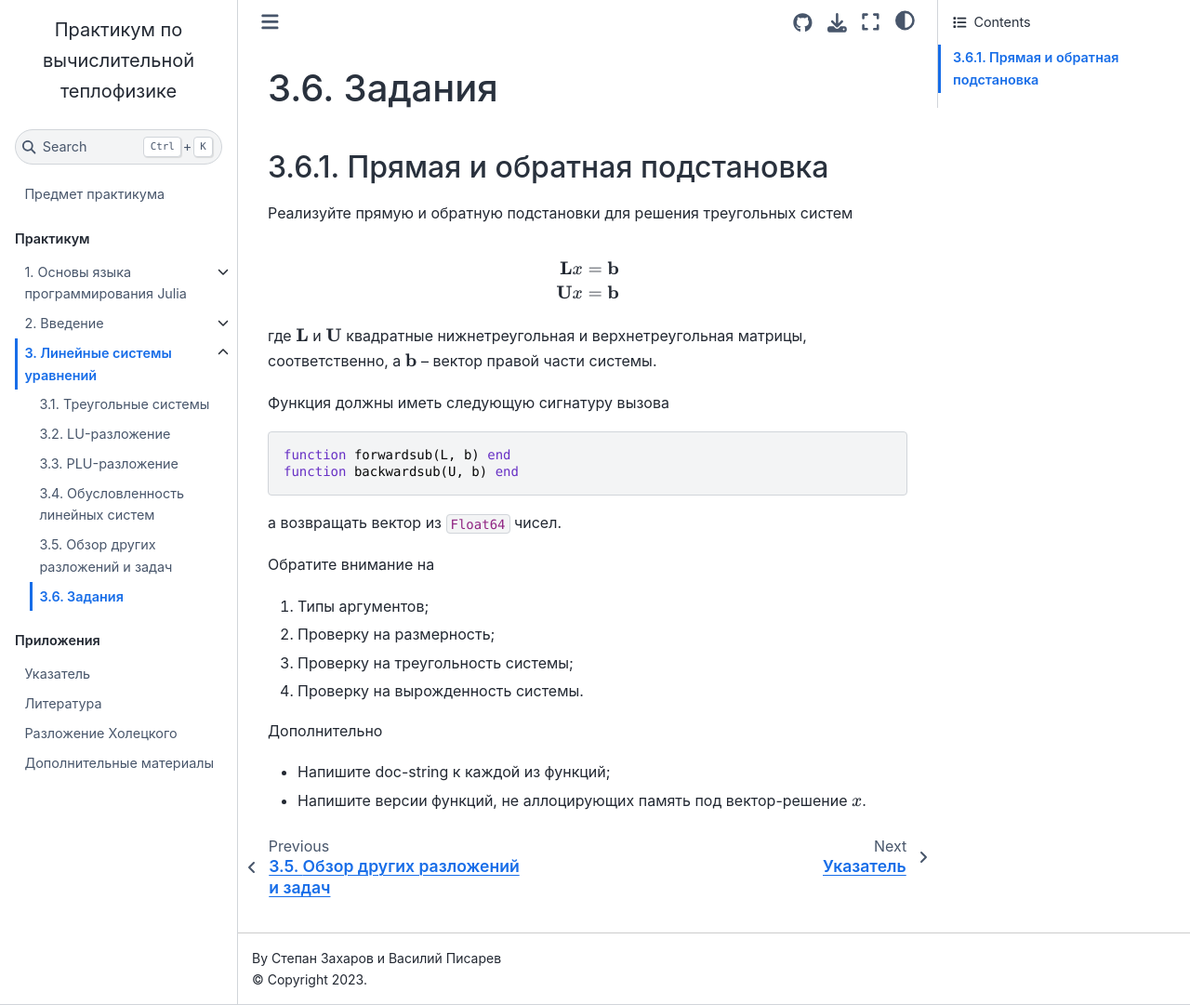
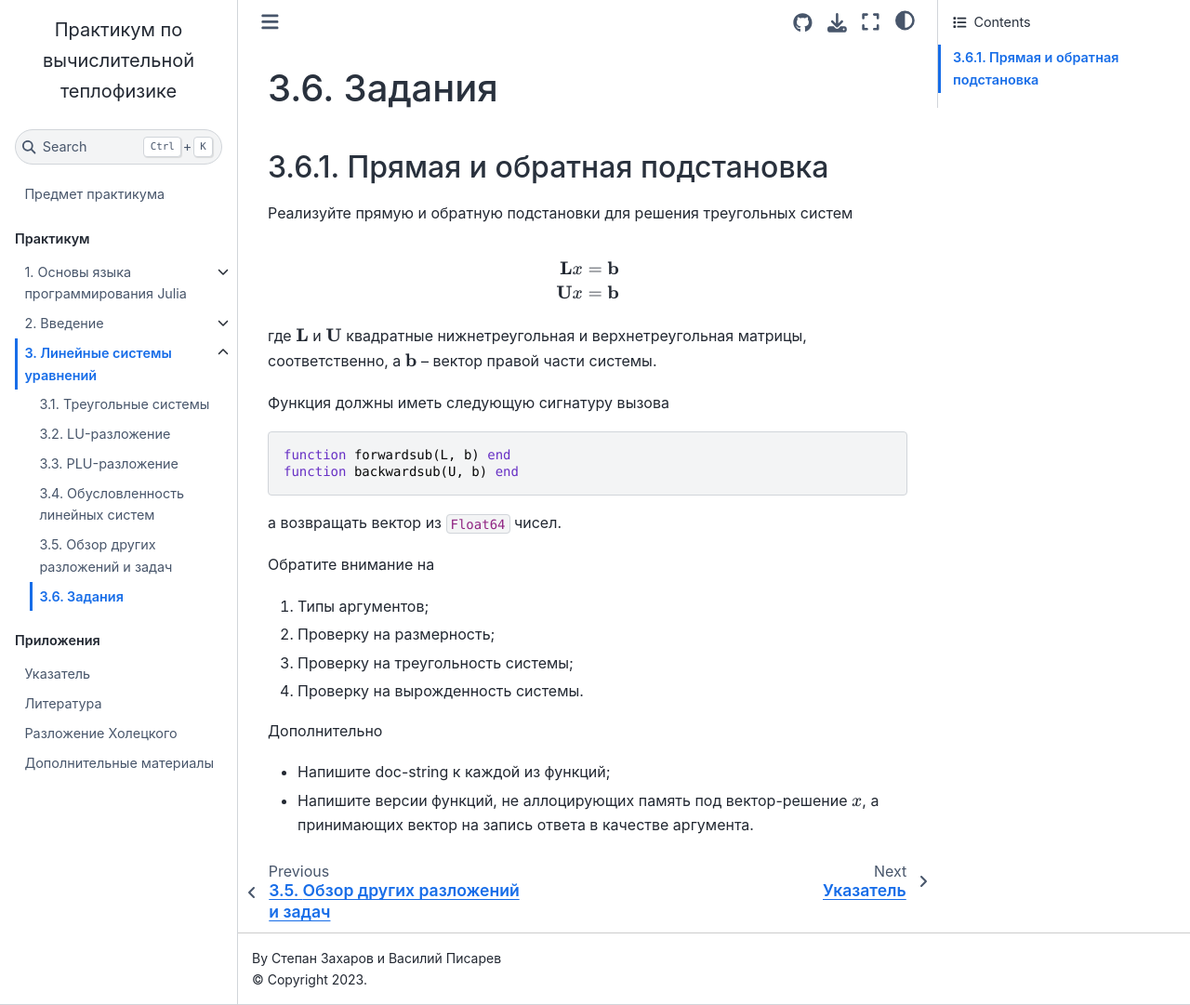
Before and after one commit to stepanzh/computational_thermodynamics, a Jupyter Book: the page built from book/syslinear/ex.md, in a window 1280 px wide and 1081 px high. Shown: the whole window at 93% size. Built offline with Jupyter Book 1.0.4 settings and Sphinx 7.4.7 and the Sphinx Book theme 1.1.4, drawn with Linux system fonts in a browser that asks for light colours.

Commit message:
Уточнение задания

```diff
--- a/book/syslinear/ex.md
+++ b/book/syslinear/ex.md
@@ -31,4 +31,4 @@ function backwardsub(U, b) end
 Дополнительно
 
 - Напишите doc-string к каждой из функций;
-- Напишите версии функций, не аллоцирующих память под вектор-решение $x$.
+- Напишите версии функций, не аллоцирующих память под вектор-решение $x$, а принимающих вектор на запись ответа в качестве аргумента.
```
